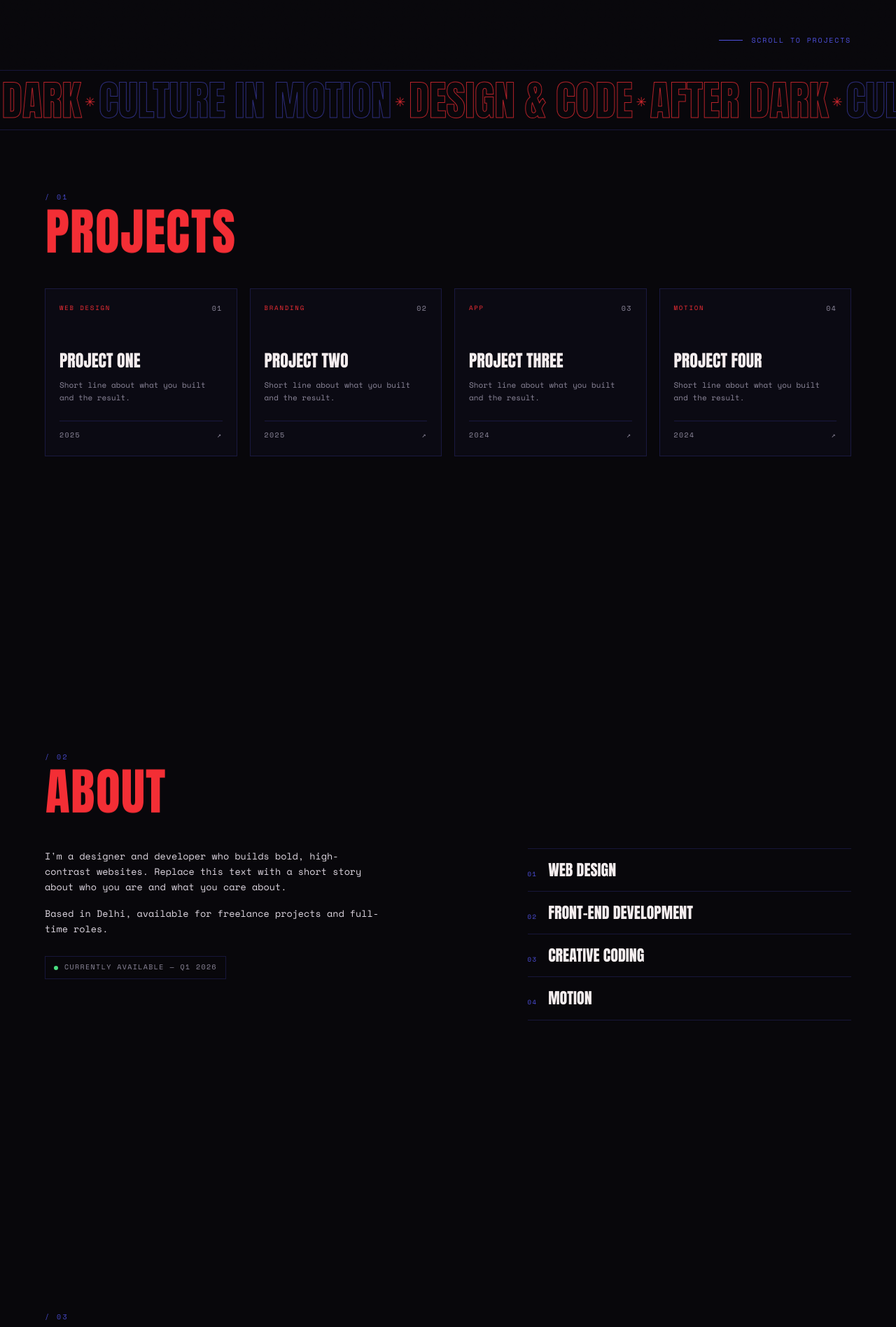
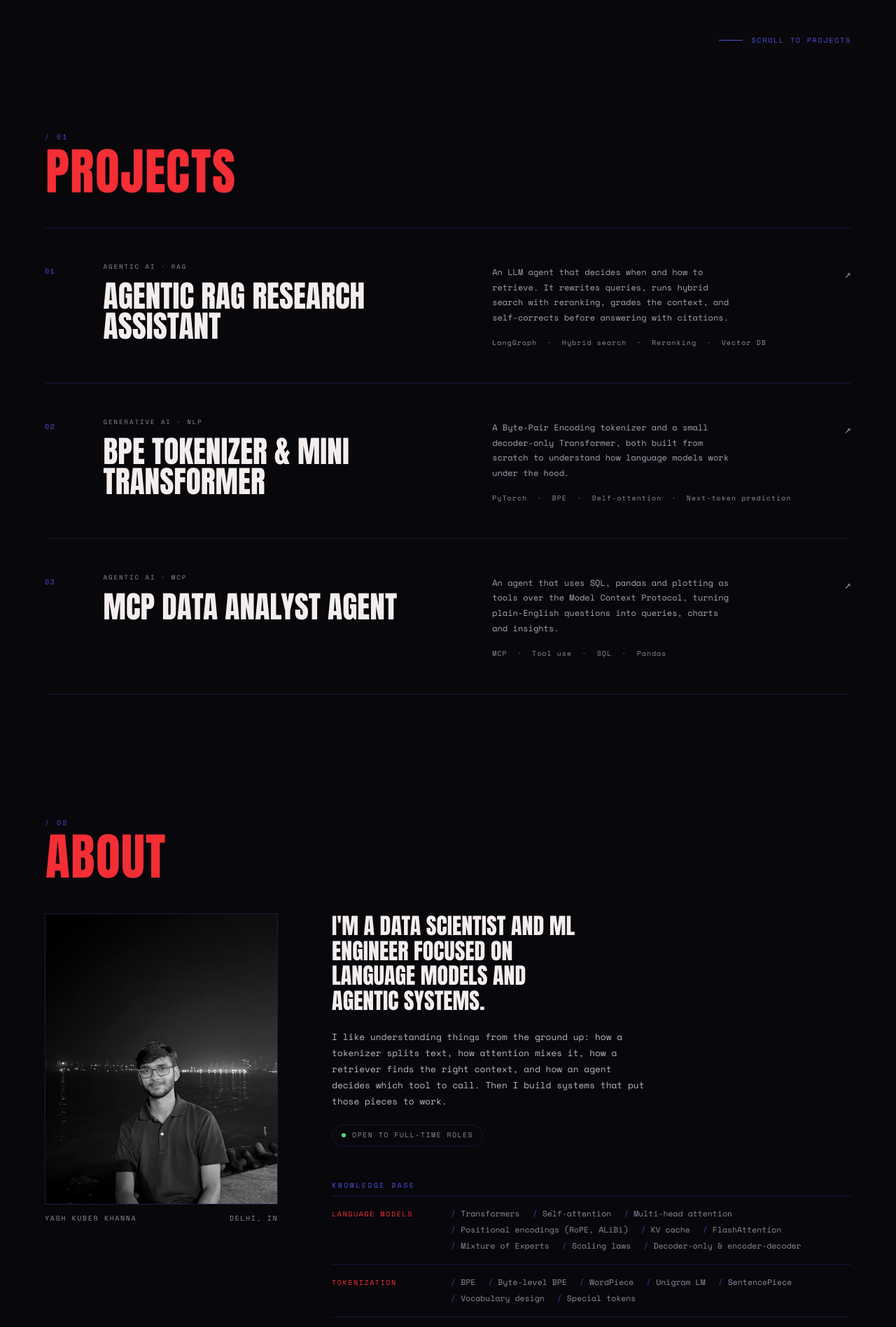
Before and after one commit to YashK-11/yash-portfolio, a React (Vite) app: page / in a window 1280 px wide. Shown: the part 700-2596 px from the top of the page at 70% size. Built offline with nearby package versions, Linux system fonts and the light colour scheme.

Commit message:
made changes in the project and about section

```diff
--- a/src/App.jsx
+++ b/src/App.jsx
@@ -1,21 +1,43 @@
-import { useEffect, useRef, useState } from 'react'
+import { useEffect, useState } from 'react'
 import { motion, useScroll, useSpring, useReducedMotion } from 'framer-motion'
-import gsap from 'gsap'
-import { ScrollTrigger } from 'gsap/ScrollTrigger'
 import Flower from './Flower'
 import DataViz from './DataViz'
-
-gsap.registerPlugin(ScrollTrigger)
 
 const ease = [0.22, 1, 0.36, 1]
 const NAV = ['home', 'projects', 'about', 'contact']
 const PROJECTS = [
-  { cat: 'Web design', name: 'Project One',   year: '2025' },
-  { cat: 'Branding',   name: 'Project Two',   year: '2025' },
-  { cat: 'App',        name: 'Project Three', year: '2024' },
-  { cat: 'Motion',     name: 'Project Four',  year: '2024' },
+  {
+    cat: 'Agentic AI · RAG',
+    name: 'Agentic RAG Research Assistant',
+    desc: 'An LLM agent that decides when and how to retrieve. It rewrites queries, runs hybrid search with reranking, grades the context, and self-corrects before answering with citations.',
+    tags: ['LangGraph', 'Hybrid search', 'Reranking', 'Vector DB'],
+    href: '#',
+  },
+  {
+    cat: 'Generative AI · NLP',
+    name: 'BPE Tokenizer & Mini Transformer',
+    desc: 'A Byte-Pair Encoding tokenizer and a small decoder-only Transformer, both built from scratch to understand how language models work under the hood.',
+    tags: ['PyTorch', 'BPE', 'Self-attention', 'Next-token prediction'],
+    href: '#',
+  },
+  {
+    cat: 'Agentic AI · MCP',
+    name: 'MCP Data Analyst Agent',
+    desc: 'An agent that uses SQL, pandas and plotting as tools over the Model Context Protocol, turning plain-English questions into queries, charts and insights.',
+    tags: ['MCP', 'Tool use', 'SQL', 'Pandas'],
+    href: '#',
+  },
 ]
-const SKILLS = ['Web design', 'Front-end development', 'Creative coding', 'Motion']
+const KNOWLEDGE = [
+  { g: 'Language models', items: ['Transformers', 'Self-attention', 'Multi-head attention', 'Positional encodings (RoPE, ALiBi)', 'KV cache', 'FlashAttention', 'Mixture of Experts', 'Scaling laws', 'Decoder-only & encoder-decoder'] },
+  { g: 'Tokenization', items: ['BPE', 'Byte-level BPE', 'WordPiece', 'Unigram LM', 'SentencePiece', 'Vocabulary design', 'Special tokens'] },
+  { g: 'Training & adaptation', items: ['Pretraining', 'Fine-tuning (SFT)', 'LoRA / QLoRA', 'PEFT', 'RLHF', 'DPO', 'Distillation', 'Quantization'] },
+  { g: 'Retrieval & RAG', items: ['Embeddings', 'Vector databases', 'FAISS · Chroma · Qdrant · Pinecone', 'HNSW / ANN search', 'Chunking strategies', 'BM25 & hybrid search', 'Reranking', 'Agentic RAG', 'GraphRAG'] },
+  { g: 'Agents & protocols', items: ['Agentic AI', 'Tool use & function calling', 'MCP', 'ReAct', 'Planning & memory', 'Multi-agent systems', 'LangGraph'] },
+  { g: 'Evaluation & safety', items: ['LLM evals', 'RAGAS', 'Hallucination mitigation', 'Guardrails', 'Prompt engineering'] },
+  { g: 'Data science', items: ['Python', 'Pandas · NumPy', 'SQL', 'scikit-learn', 'PyTorch', 'Statistics', 'Feature engineering', 'EDA', 'A/B testing'] },
+  { g: 'Deployment', items: ['FastAPI', 'Docker', 'MLflow', 'vLLM', 'Git & CI/CD'] },
+]
 const SOCIALS = ['Instagram', 'LinkedIn', 'GitHub', 'Behance']
 
 const up = (i = 0) => ({
@@ -55,42 +77,6 @@ function Split({ text, delay = 0 }) {
         </span>
       ))}
     </motion.span>
-  )
-}
-
-/* ---------------- Marquee ---------------- */
-function Marquee() {
-  const ref = useRef()
-  const rm = useReducedMotion()
-
-  useEffect(() => {
-    if (rm) return
-    const tw = gsap.to(ref.current, { xPercent: -50, ease: 'none', duration: 30, repeat: -1 })
-    const st = ScrollTrigger.create({
-      onUpdate: (s) => {
-        const v = Math.min(Math.abs(s.getVelocity()) / 300, 5)
-        gsap.to(tw, { timeScale: (s.direction || 1) * (1 + v), duration: 0.25, overwrite: true })
-        gsap.to(tw, { timeScale: 1, duration: 1.6, delay: 0.35 })
-      },
-    })
-    return () => { tw.kill(); st.kill() }
-  }, [rm])
-
-  const set = (
-    <>
-      <span>After dark</span><i>✳</i>
-      <span>Culture in motion</span><i>✳</i>
-      <span>Design &amp; code</span><i>✳</i>
-    </>
-  )
-
-  return (
-    <div className="marquee" aria-hidden="true">
-      <div className="mq" ref={ref}>
-        <div className="mq-set">{set}</div>
-        <div className="mq-set">{set}</div>
-      </div>
-    </div>
   )
 }
 
@@ -172,29 +158,24 @@ export default function App() {
           <a className="scrollcue" href="#projects">Scroll to projects</a>
         </section>
 
-        <Marquee />
-
         <section id="projects">
           <SectionHead n="01">Projects</SectionHead>
-          <div className="grid">
+          <div className="plist">
             {PROJECTS.map((p, i) => (
-              <motion.a
-                key={p.name}
-                className="card"
-                href="#contact"
-                {...up(i)}
-                whileHover={{ y: -4 }}
-              >
-                <div className="card-top">
+              <motion.a key={p.name} className="proj" href={p.href} {...up(i)}>
+                <span className="p-num">{String(i + 1).padStart(2, '0')}</span>
+
+                <div className="p-head">
                   <small>{p.cat}</small>
-                  <span className="num">{String(i + 1).padStart(2, '0')}</span>
+                  <h3>{p.name}</h3>
                 </div>
-                <h3>{p.name}</h3>
-                <p>Short line about what you built and the result.</p>
-                <div className="card-foot">
-                  <span>{p.year}</span>
-                  <span className="arrow">↗</span>
+
+                <div className="p-body">
+                  <p>{p.desc}</p>
+                  <span className="p-tags">{p.tags.join('  ·  ')}</span>
                 </div>
+
+                <span className="arrow" aria-hidden>↗</span>
               </motion.a>
             ))}
           </div>
@@ -203,27 +184,48 @@ export default function App() {
         <section id="about">
           <SectionHead n="02">About</SectionHead>
           <div className="about">
-            <div>
-              <motion.p {...up(0)}>
-                I'm a designer and developer who builds bold, high-contrast websites.
-                Replace this text with a short story about who you are and what you care about.
+            <motion.figure className="portrait" {...up(0)}>
+              <div className="portrait-frame">
+                <img
+                  src="/sample1.jpeg"
+                  alt="Yash Kuber Khanna"
+                  loading="lazy"
+                  onError={(e) => { e.currentTarget.style.display = 'none' }}
+                />
+              </div>
+              <figcaption>
+                <span>Yash Kuber Khanna</span>
+                <span>Delhi, IN</span>
+              </figcaption>
+            </motion.figure>
+
+            <div className="about-main">
+              <motion.p className="lead" {...up(0)}>
+                I'm a data scientist and ML engineer focused on language models and
+                agentic systems.
               </motion.p>
               <motion.p {...up(1)}>
-                Based in Delhi, available for freelance projects and full-time roles.
+                I like understanding things from the ground up: how a tokenizer splits
+                text, how attention mixes it, how a retriever finds the right context,
+                and how an agent decides which tool to call. Then I build systems that
+                put those pieces to work.
               </motion.p>
               <motion.div className="now" {...up(2)}>
-                <span className="pulse" />Currently available — Q1 2026
+                <span className="pulse" />Open to full-time roles
+              </motion.div>
+
+              <motion.div className="kb" {...up(0)}>
+                <span className="kb-title">Knowledge base</span>
+                {KNOWLEDGE.map((k) => (
+                  <div className="kb-row" key={k.g}>
+                    <span className="kb-g">{k.g}</span>
+                    <ul>
+                      {k.items.map((it) => <li key={it}>{it}</li>)}
+                    </ul>
+                  </div>
+                ))}
               </motion.div>
             </div>
-
-            <ul className="skills">
-              {SKILLS.map((s, i) => (
-                <motion.li key={s} {...up(i)}>
-                  <span className="idx">0{i + 1}</span>
-                  <span>{s}</span>
-                </motion.li>
-              ))}
-            </ul>
           </div>
         </section>
 
--- a/src/index.css
+++ b/src/index.css
@@ -41,7 +41,7 @@ body::before{
   background-size:200px 200px;
 }
 
-header,section,.marquee,footer{position:relative;z-index:2}
+header,section,footer{position:relative;z-index:2}
 
 /* ---------- scroll progress ---------- */
 .bar{
@@ -127,27 +127,6 @@ h1{
   content:'';display:block;width:34px;height:1px;background:currentColor;
 }
 
-/* ---------- marquee ---------- */
-.marquee{
-  overflow:hidden;
-  padding:clamp(10px,1.6vh,18px) 0;
-  border-top:1px solid var(--line);
-  border-bottom:1px solid var(--line);
-}
-.mq{display:flex;width:max-content;will-change:transform}
-.mq-set{display:flex;align-items:center;gap:.4em;padding-right:.4em}
-.mq-set span{
-  font-family:var(--display);
-  font-size:clamp(26px,4.6vw,64px);
-  line-height:1;
-  white-space:nowrap;
-  text-transform:uppercase;
-  color:transparent;
-  -webkit-text-stroke:1px rgba(243,46,53,.75);
-}
-.mq-set span:nth-of-type(even){-webkit-text-stroke-color:rgba(78,80,222,.55)}
-.mq-set i{font-style:normal;color:var(--red);font-size:clamp(14px,2vw,24px);opacity:.85}
-
 /* ---------- section head ---------- */
 .shead{display:flex;flex-direction:column;gap:6px;margin-bottom:clamp(28px,5vh,52px)}
 .snum{font-size:10px;letter-spacing:.24em;color:var(--indigo);text-transform:uppercase;opacity:.9}
@@ -161,63 +140,115 @@ h2{
   text-transform:uppercase;
 }
 
-/* ---------- cards ---------- */
-.grid{display:grid;grid-template-columns:repeat(auto-fit,minmax(230px,1fr));gap:clamp(12px,1.6vw,18px)}
-.card{
-  display:flex;flex-direction:column;gap:6px;
-  padding:20px;
-  min-height:240px;
+/* ---------- projects (minimal list) ---------- */
+.plist{border-bottom:1px solid var(--line)}
+.proj{
+  position:relative;
+  display:grid;
+  grid-template-columns:40px minmax(0,1.15fr) minmax(0,1fr) 24px;
+  gap:clamp(16px,3.4vw,56px);
+  align-items:start;
+  padding:clamp(36px,6vh,64px) 0;
+  border-top:1px solid var(--line);
+  transition:padding-left .5s var(--ease);
+}
+.proj::before{
+  content:'';position:absolute;left:0;top:-1px;height:1px;width:0;
+  background:var(--red);transition:width .7s var(--ease);
+}
+.proj:hover{padding-left:12px}
+.proj:hover::before{width:100%}
+
+.p-num{font-size:10px;letter-spacing:.16em;color:var(--indigo);padding-top:6px}
+.p-head{display:flex;flex-direction:column;gap:12px}
+.p-head small{font-size:9px;letter-spacing:.22em;text-transform:uppercase;color:var(--muted)}
+.p-head h3{
+  font-family:var(--display);font-weight:400;
+  font-size:clamp(26px,3.4vw,50px);line-height:1;
+  text-transform:uppercase;color:var(--ink);
+  transition:color .35s var(--ease);
+}
+.proj:hover h3{color:var(--red)}
+
+.p-body{display:flex;flex-direction:column;gap:18px;padding-top:4px}
+.p-body p{color:#A9A2B6;font-size:12px;line-height:1.8;max-width:46ch}
+.p-tags{font-size:10px;letter-spacing:.1em;color:var(--muted);white-space:pre-wrap}
+
+.proj .arrow{
+  font-size:16px;color:var(--muted);justify-self:end;padding-top:4px;
+  transition:transform .4s var(--ease),color .3s var(--ease);
+}
+.proj:hover .arrow{transform:translate(4px,-4px);color:var(--red)}
+
+@media (max-width:860px){
+  .proj{grid-template-columns:28px minmax(0,1fr) 20px;row-gap:20px}
+  .p-body{grid-column:2 / 3}
+  .proj .arrow{grid-column:3;grid-row:1}
+  .proj:hover{padding-left:0}
+}
+
+/* ---------- about (minimal) ---------- */
+.about{
+  display:grid;
+  grid-template-columns:minmax(0,.62fr) minmax(0,1.38fr);
+  gap:clamp(32px,6vw,96px);
+  align-items:start;
+}
+.portrait{position:sticky;top:96px}
+.portrait-frame{
+  position:relative;aspect-ratio:4/5;overflow:hidden;
   border:1px solid var(--line);
-  background:rgba(78,80,222,.035);
-  transition:border-color .3s var(--ease),background .3s var(--ease),transform .4s var(--ease);
+  background:
+    linear-gradient(135deg,rgba(78,80,222,.12),rgba(243,46,53,.06)),
+    var(--black);
 }
-.card:hover{
-  border-color:rgba(243,46,53,.5);
-  background:rgba(243,46,53,.045);
+.portrait-frame img{
+  position:absolute;inset:0;width:100%;height:100%;object-fit:cover;display:block;
+  filter:grayscale(1) contrast(1.05);
+  transition:filter .7s var(--ease),transform 1.2s var(--ease);
 }
-.card-top{display:flex;justify-content:space-between;align-items:flex-start;margin-bottom:auto}
-.card small{color:var(--red);font-size:9px;letter-spacing:.2em;text-transform:uppercase}
-.card .num{font-size:10px;color:var(--muted);letter-spacing:.12em}
-.card h3{
-  font-family:var(--display);
-  font-weight:400;
-  font-size:clamp(18px,1.9vw,24px);
-  line-height:1.1;
-  color:var(--ink);
-  text-transform:uppercase;
+.portrait:hover img{filter:grayscale(0);transform:scale(1.03)}
+.portrait figcaption{
+  display:flex;justify-content:space-between;gap:12px;margin-top:12px;
+  font-size:10px;letter-spacing:.16em;text-transform:uppercase;color:var(--muted);
 }
-.card p{color:var(--muted);font-size:11px;margin-top:6px;max-width:32ch}
-.card-foot{
-  display:flex;justify-content:space-between;align-items:center;
-  margin-top:18px;padding-top:12px;border-top:1px solid var(--line);
-  font-size:10px;color:var(--muted);letter-spacing:.14em;
+
+.about-main p{font-size:clamp(12px,1vw,14px);line-height:1.8;max-width:58ch;margin-bottom:16px;color:#BDB6C8}
+.about-main p.lead{
+  font-family:var(--display);text-transform:uppercase;
+  font-size:clamp(20px,2.5vw,34px);line-height:1.12;letter-spacing:0;
+  color:var(--ink);max-width:24ch;margin-bottom:22px;
 }
-.card-foot .arrow{transition:transform .3s var(--ease),color .3s var(--ease)}
-.card:hover .arrow{transform:translate(3px,-3px);color:var(--red)}
-
-/* ---------- about ---------- */
-.about{display:grid;grid-template-columns:1.15fr .85fr;gap:clamp(28px,5vw,70px);align-items:start}
-.about p{font-size:clamp(13px,1.05vw,15px);max-width:58ch;margin-bottom:16px;color:#DED7E1}
 .now{
-  display:inline-flex;align-items:center;gap:9px;margin-top:12px;
+  display:inline-flex;align-items:center;gap:9px;margin-top:6px;
   font-size:10px;letter-spacing:.14em;text-transform:uppercase;color:var(--muted);
-  border:1px solid var(--line);padding:7px 12px;
+  border:1px solid var(--line);border-radius:999px;padding:6px 13px;
 }
 .pulse{width:6px;height:6px;border-radius:50%;background:#4ade80}
 
-.skills li{
-  display:flex;align-items:baseline;gap:16px;
-  border-top:1px solid var(--line);
-  padding:12px 0;
-  font-family:var(--display);
-  font-size:clamp(16px,1.8vw,22px);
-  color:var(--ink);
-  text-transform:uppercase;
-  transition:color .25s var(--ease),padding-left .3s var(--ease);
+.kb{margin-top:clamp(36px,6vh,60px)}
+.kb-title{
+  display:block;margin-bottom:6px;
+  font-size:10px;letter-spacing:.24em;text-transform:uppercase;color:var(--indigo);
 }
-.skills li:last-child{border-bottom:1px solid var(--line)}
-.skills li:hover{color:var(--red);padding-left:6px}
-.skills .idx{font-family:var(--mono);font-size:9px;color:var(--indigo);letter-spacing:.14em}
+.kb-row{
+  display:grid;grid-template-columns:150px minmax(0,1fr);gap:20px;
+  padding:16px 0;border-top:1px solid var(--line);
+}
+.kb-row:last-child{border-bottom:1px solid var(--line)}
+.kb-g{font-size:10px;letter-spacing:.16em;text-transform:uppercase;color:var(--red);padding-top:2px}
+.kb ul{display:flex;flex-wrap:wrap;gap:4px 18px}
+.kb li{font-size:11.5px;color:var(--muted);transition:color .25s var(--ease)}
+.kb li::before{content:'/';color:var(--indigo);margin-right:7px;opacity:.8}
+.kb li:hover{color:var(--ink)}
+
+@media (max-width:860px){
+  .about{grid-template-columns:1fr}
+  .portrait{position:static;max-width:340px}
+}
+@media (max-width:560px){
+  .kb-row{grid-template-columns:1fr;gap:8px}
+}
 
 /* ---------- contact ---------- */
 .big{
@@ -262,9 +293,6 @@ footer a:hover{color:var(--red)}
 h1 .w{margin-right:0}
 
 /* ---------- responsive / reduced motion ---------- */
-@media (max-width:860px){
-  .about{grid-template-columns:1fr}
-}
 @media (max-width:600px){
   header{padding:16px var(--pad) 24px}
   nav a{font-size:9px;letter-spacing:.1em}
```
Also changed, not shown: public/sample1.jpeg (added).
